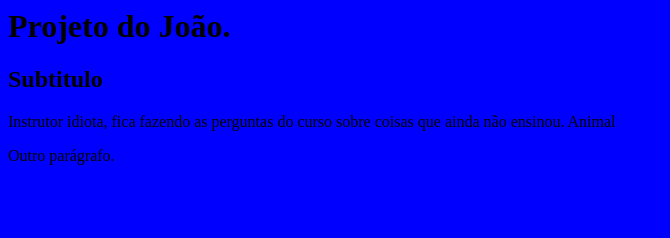
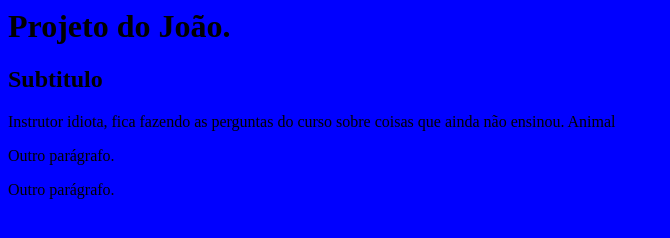
Before and after one commit to lucasvcardoso/Git, a plain HTML site: page index.html in a window 1280 px wide. Shown: the whole page, without its empty margins (0-670 px from the left). Drawn offline with Linux system fonts and the light colour scheme.

Commit message:
Adicionado outro parágrafo

```diff
--- a/index.html
+++ b/index.html
@@ -12,5 +12,6 @@
         <p>Instrutor idiota, fica fazendo as perguntas do curso sobre coisas que ainda não ensinou. Animal</p>
 
         <p>Outro parágrafo.</p>
+        <p>Outro parágrafo.</p>
     </body>
 </html>
```
